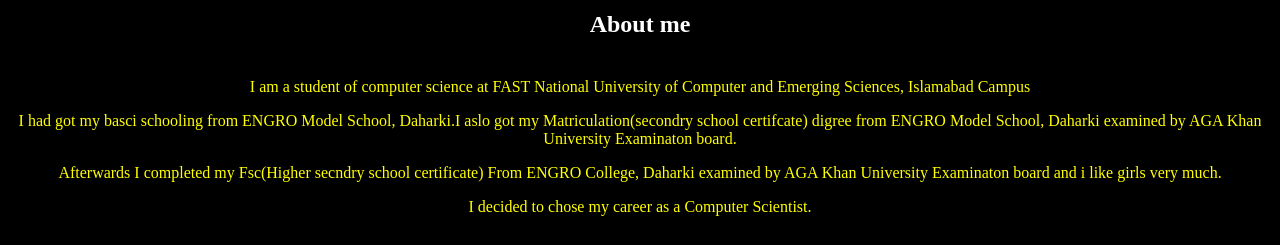
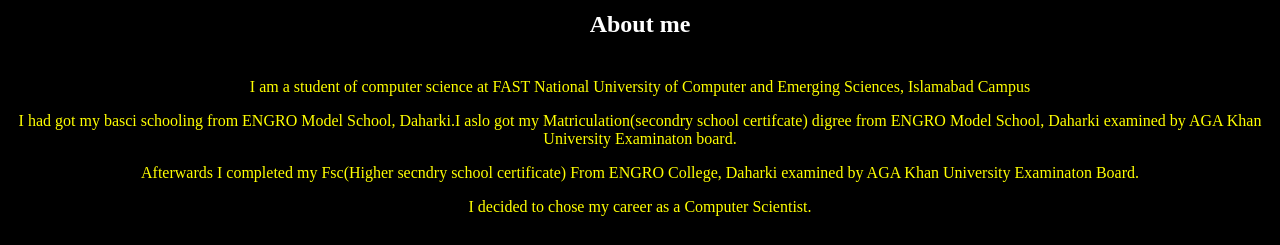
Before and after one commit to muzammil123k/muzammil123, a plain HTML site: page index.html in a window 1280 px wide. Shown: the part 535-780 px from the top of the page. Drawn offline with Linux system fonts and the light colour scheme.

Commit message:
Update index.html

```diff
--- a/index.html
+++ b/index.html
@@ -11,7 +11,7 @@
 <h2>About me</h2>
 <p>I am a student of computer science at FAST National University of Computer and Emerging Sciences, Islamabad Campus</p>
 <p>I had got my basci schooling from ENGRO Model School, Daharki.I aslo got my Matriculation(secondry school certifcate) digree from ENGRO Model School, Daharki examined by AGA Khan University Examinaton board.
-<p>Afterwards I completed my Fsc(Higher secndry school certificate) From ENGRO College, Daharki examined by AGA Khan University Examinaton board and i like girls very much.</p>
+<p>Afterwards I completed my Fsc(Higher secndry school certificate) From ENGRO College, Daharki examined by AGA Khan University Examinaton Board.</p>
 <p>I decided to chose my career as a Computer Scientist.</p>
 <h2>Credentials & Portfolio</h2>
 <p><a href="resume.html">My Resume</a> | <a href="https://linkedin.com/in/muzzamil-ahmed-96a678252/">Linkedin</a> |<a href="https://www.youtube.com/channel/UCANfFPPMx1uMgarp-aHupCA"> YouTube </a>| <a href="https://www.facebook.com/muzammil123k">FaceBook </a>|<a href="https://www.fiverr.com/muzammil123k"> Fiverr</a> | <a href="https://www.instagram.com/muzammil123k/">Instagram</a></p>
```
